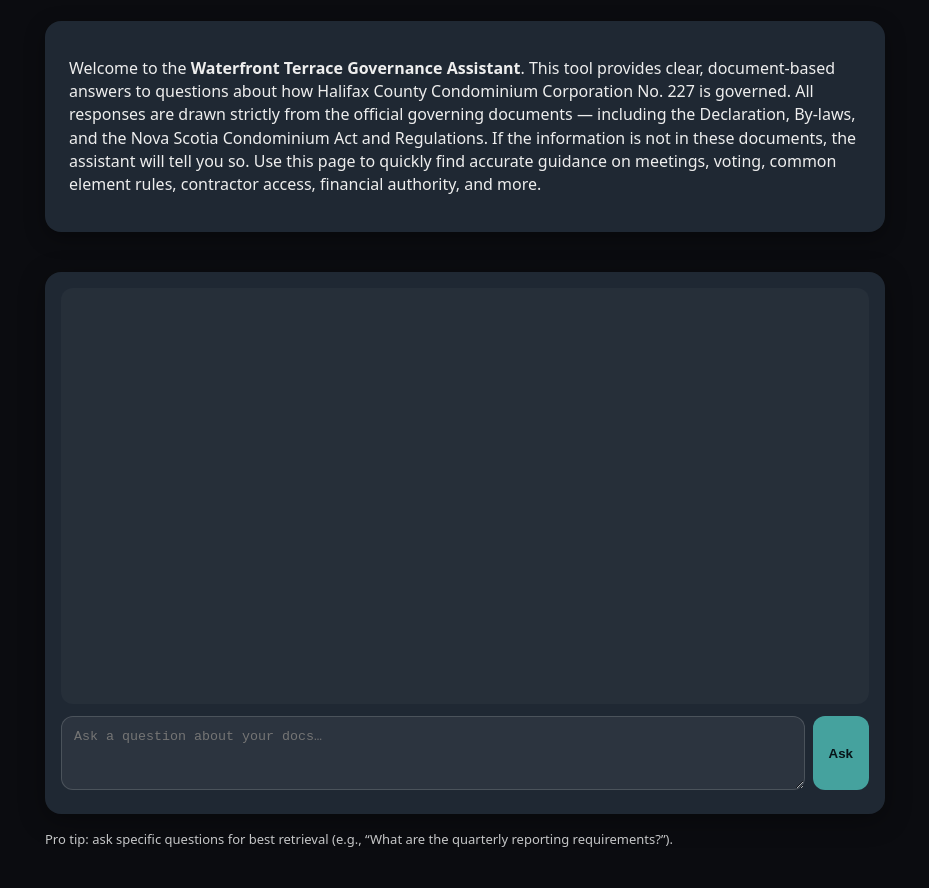
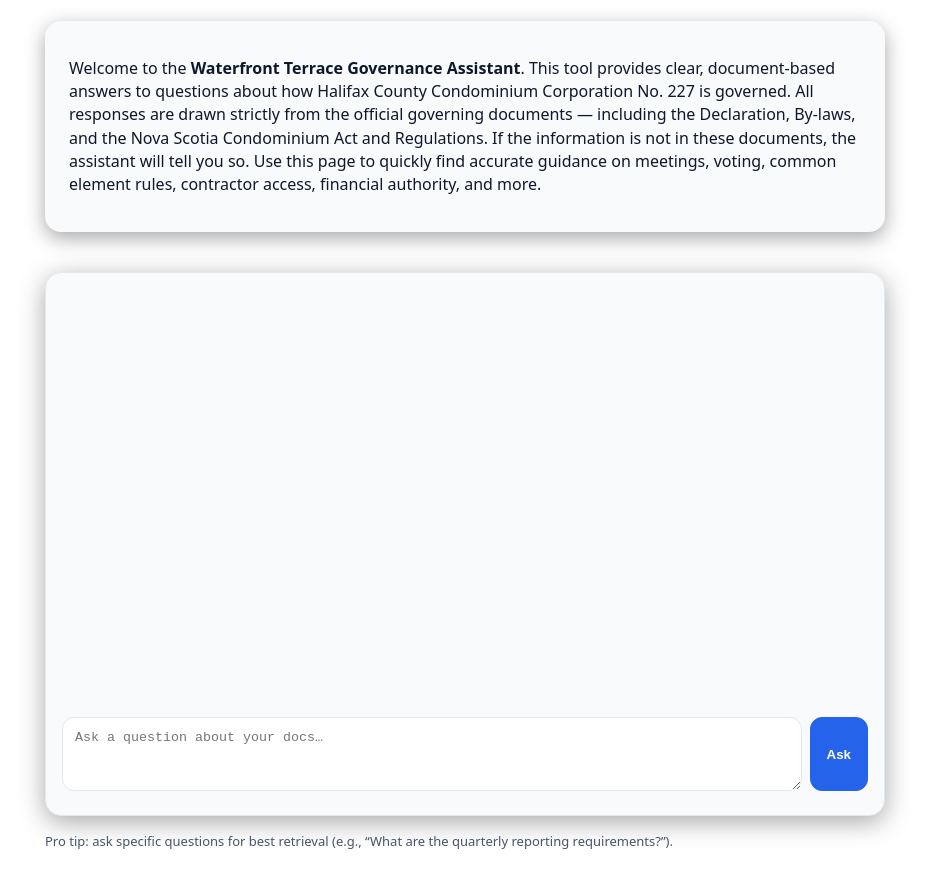
Before and after one commit to castlestone/Waterfront-Terrace, a plain HTML site: page index.html in a window 1280 px wide. Shown: the part 126-1014 px from the top of the page, without its empty margins (175-1104 px from the left). Drawn offline with Linux system fonts and the light colour scheme.

Commit message:
Switch landing page to light theme

```diff
--- a/index.html
+++ b/index.html
@@ -24,6 +24,7 @@
     .sources { opacity:.85; margin-top:.5rem; font-size: 14px; }
     .tag { display:inline-block; padding:.15rem .5rem; border-radius:999px; background:#111; color:#ddd; font-size:12px; margin-left:.5rem; }
   </style>
+  <link rel="stylesheet" href="/styles/light.css" />
 </head>
 <body>
   <div class="wrap">
--- /dev/null
+++ b/styles/light.css
@@ -0,0 +1,41 @@
+/* styles/light.css — lightweight light theme override */
+:root {
+  color-scheme: light;
+  --bg: #ffffff;
+  --text: #0f172a;      /* slate-900 */
+  --muted: #475569;     /* slate-600 */
+  --card: #f8fafc;      /* slate-50 */
+  --border: #e2e8f0;    /* slate-200 */
+  --accent: #2563eb;    /* blue-600 */
+  --accent-foreground: #ffffff;
+}
+
+html, body {
+  background: var(--bg) !important;
+  color: var(--text) !important;
+}
+
+.header, .card, .panel, .box {
+  background: var(--card) !important;
+  border: 1px solid var(--border) !important;
+}
+
+input, textarea, select {
+  background: #fff !important;
+  color: var(--text) !important;
+  border: 1px solid var(--border) !important;
+}
+
+button, .btn-primary {
+  background: var(--accent) !important;
+  color: var(--accent-foreground) !important;
+  border: 1px solid var(--accent) !important;
+}
+
+a { color: var(--accent) !important; }
+
+/* if your <html> had class="dark", neuter it */
+html.dark, :root.dark {
+  background: var(--bg) !important;
+  color: var(--text) !important;
+}
```
